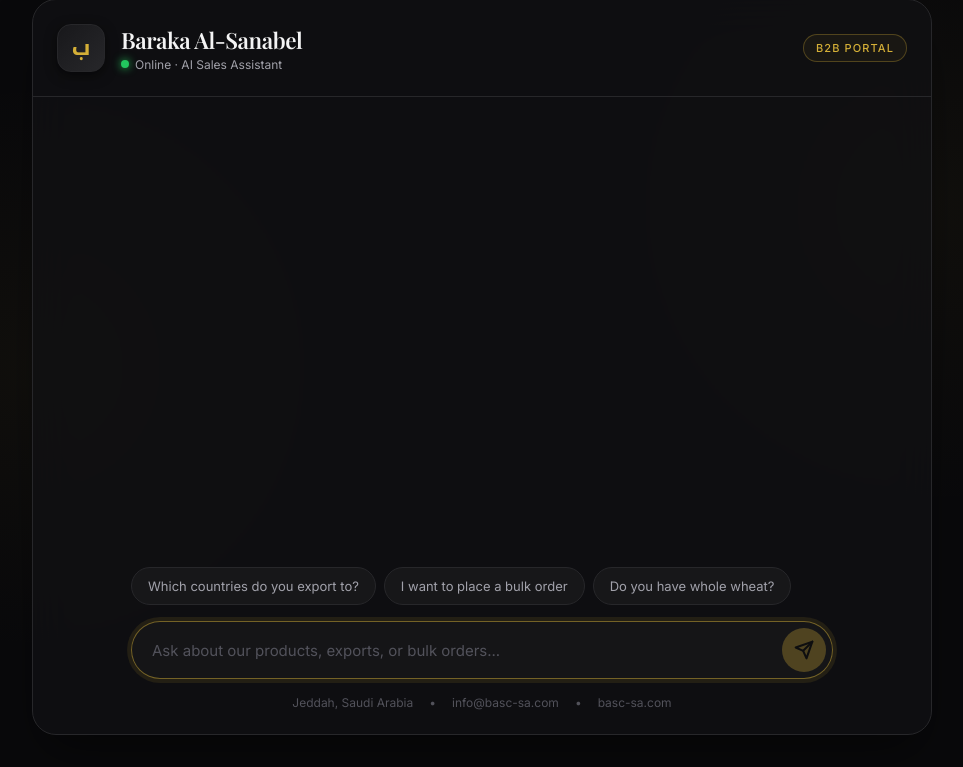
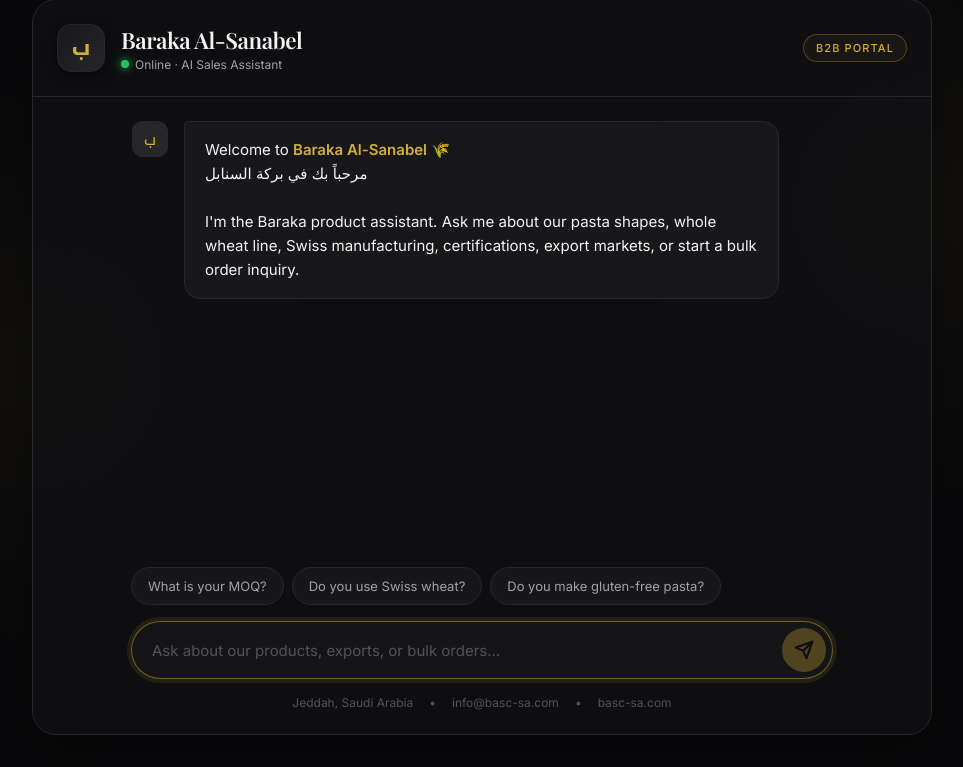
Before and after one commit to XxFlazedxX/baraka-assistant, a Flask app: page / in a window 1280 px wide. Shown: the part 33-800 px from the top of the page, without its empty margins (158-1121 px from the left). Run offline with Flask 3, Linux system fonts and the light colour scheme.

Commit message:
Fixed backend crash and added frontend welcome

```diff
--- a/templates/index.html
+++ b/templates/index.html
@@ -391,6 +391,9 @@
   });
 
 
+  // Show the welcome message immediately when the page loads
+  addMessage('bot', "Welcome to **Baraka Al-Sanabel** 🌾\nمرحباً بك في بركة السنابل\n\nI'm the Baraka product assistant. Ask me about our pasta shapes, whole wheat line, Swiss manufacturing, certifications, export markets, or start a bulk order inquiry.");
+
   renderSuggestions();
   input.focus();
 </script>
```
